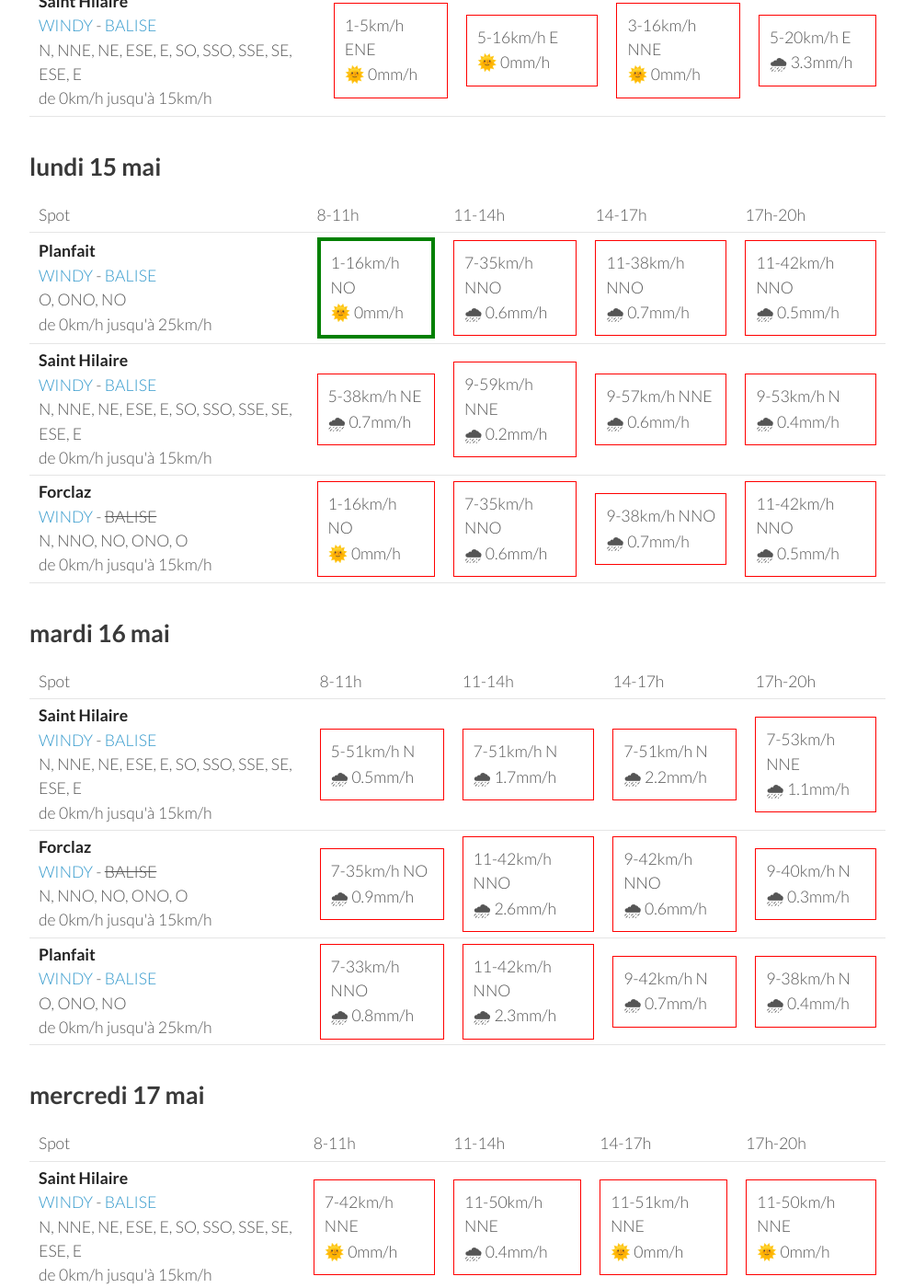
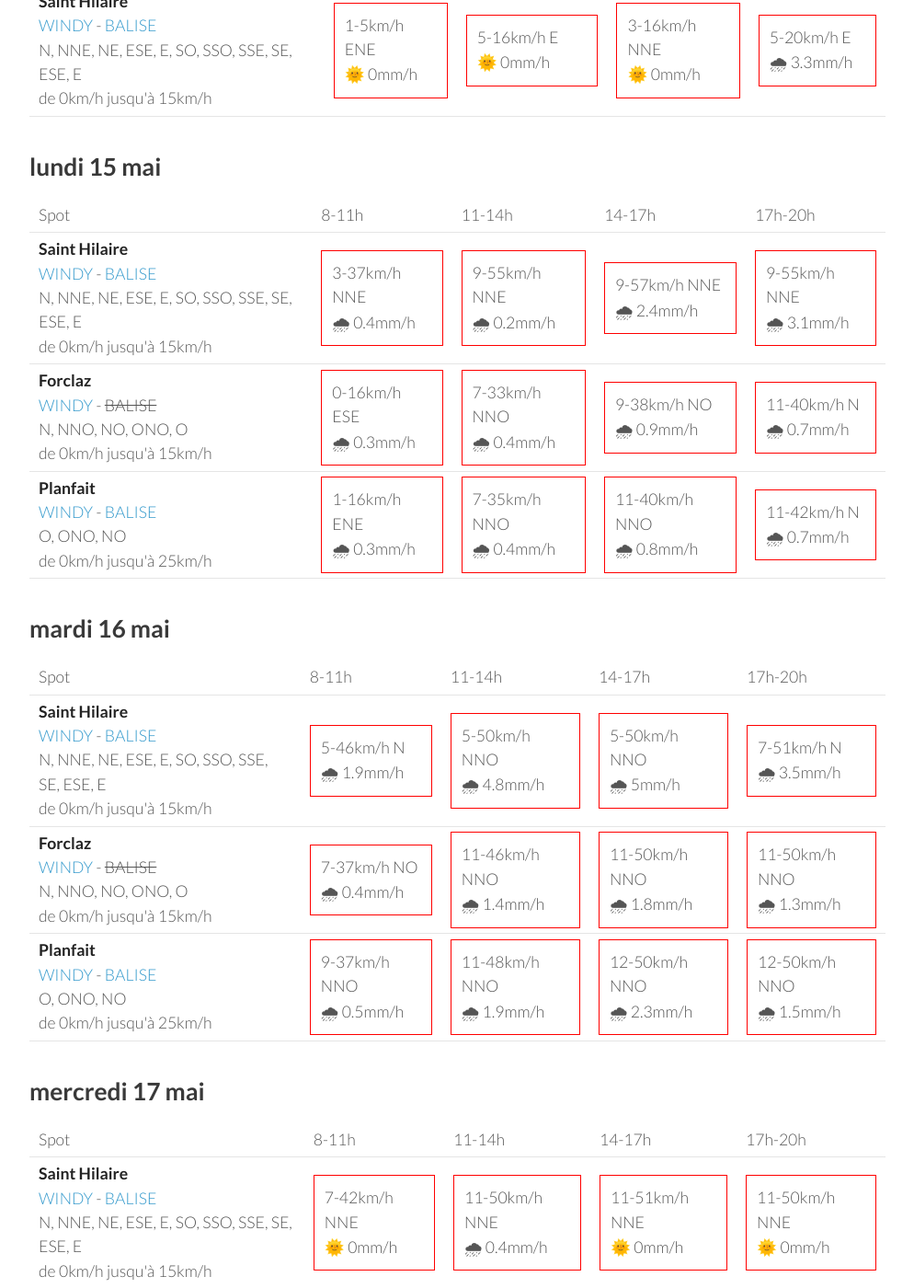
Before and after one commit to parapente-dans-le-nord/parapente-dans-le-nord.github.io, a Jekyll site: the page built from alpes_nord.markdown, in a window 1280 px wide and 1400 px high, scrolled down 1128 px. Shown: the whole window at 92% size, without its empty margins (26-1020 px from the left). Built offline with Jekyll 4.4.1, drawn with Linux system fonts in a browser that asks for light colours; some of the changed text lies outside the part shown.

Commit message:
update index.markdown

```diff
--- a/alpes_nord.markdown
+++ b/alpes_nord.markdown
@@ -111,32 +111,32 @@ page mise à jour le samedi 13 mai 13:26
       <td>17h-20h</td>
     </tr>
 <tr>
-        <td><strong>Planfait</strong><br><a href="https://windy.com/45.853/6.223?45.415,6.223,8">WINDY</a> - <span class=""><a href="https://www.openwindmap.org/PP496">BALISE</a> </span><br> <span class="vent-favorable">O, ONO, NO</span><br><span class="force-vent">de 0km/h jusqu'à 25km/h</span> </td>
-
-            <td><div class="flyable"><p>1-16km/h NO</p><p>🌞 0mm/h</p></div></td>
-            <td><div class="not-flyable"><p>7-35km/h NNO</p><p>🌧 0.6mm/h</p></div></td>
-            <td><div class="not-flyable"><p>11-38km/h NNO</p><p>🌧 0.7mm/h</p></div></td>
-            <td><div class="not-flyable"><p>11-42km/h NNO</p><p>🌧 0.5mm/h</p></div></td>
-
-
-    </tr>
-<tr>
         <td><strong>Saint Hilaire</strong><br><a href="https://windy.com/45.307/5.888?45.087,5.889,9,m:eUFagkX">WINDY</a> - <span class=""><a href="http://www.balisemeteo.com/balise.php?idBalise=61">BALISE</a> </span><br> <span class="vent-favorable">N, NNE, NE, ESE, E, SO, SSO, SSE, SE, ESE, E</span><br><span class="force-vent">de 0km/h jusqu'à 15km/h</span> </td>
 
-            <td><div class="not-flyable"><p>5-38km/h NE</p><p>🌧 0.7mm/h</p></div></td>
-            <td><div class="not-flyable"><p>9-59km/h NNE</p><p>🌧 0.2mm/h</p></div></td>
-            <td><div class="not-flyable"><p>9-57km/h NNE</p><p>🌧 0.6mm/h</p></div></td>
-            <td><div class="not-flyable"><p>9-53km/h N</p><p>🌧 0.4mm/h</p></div></td>
+            <td><div class="not-flyable"><p>3-37km/h NNE</p><p>🌧 0.4mm/h</p></div></td>
+            <td><div class="not-flyable"><p>9-55km/h NNE</p><p>🌧 0.2mm/h</p></div></td>
+            <td><div class="not-flyable"><p>9-57km/h NNE</p><p>🌧 2.4mm/h</p></div></td>
+            <td><div class="not-flyable"><p>9-55km/h NNE</p><p>🌧 3.1mm/h</p></div></td>
 
 
     </tr>
 <tr>
         <td><strong>Forclaz</strong><br><a href="https://windy.com/45.814/6.247?45.375,6.246,8,m:eVwaglz">WINDY</a> - <span class="no-balise"> BALISE </span><br> <span class="vent-favorable">N, NNO, NO, ONO, O</span><br><span class="force-vent">de 0km/h jusqu'à 15km/h</span> </td>
 
-            <td><div class="not-flyable"><p>1-16km/h NO</p><p>🌞 0mm/h</p></div></td>
-            <td><div class="not-flyable"><p>7-35km/h NNO</p><p>🌧 0.6mm/h</p></div></td>
-            <td><div class="not-flyable"><p>9-38km/h NNO</p><p>🌧 0.7mm/h</p></div></td>
-            <td><div class="not-flyable"><p>11-42km/h NNO</p><p>🌧 0.5mm/h</p></div></td>
+            <td><div class="not-flyable"><p>0-16km/h ESE</p><p>🌧 0.3mm/h</p></div></td>
+            <td><div class="not-flyable"><p>7-33km/h NNO</p><p>🌧 0.4mm/h</p></div></td>
+            <td><div class="not-flyable"><p>9-38km/h NO</p><p>🌧 0.9mm/h</p></div></td>
+            <td><div class="not-flyable"><p>11-40km/h N</p><p>🌧 0.7mm/h</p></div></td>
+
+
+    </tr>
+<tr>
+        <td><strong>Planfait</strong><br><a href="https://windy.com/45.853/6.223?45.415,6.223,8">WINDY</a> - <span class=""><a href="https://www.openwindmap.org/PP496">BALISE</a> </span><br> <span class="vent-favorable">O, ONO, NO</span><br><span class="force-vent">de 0km/h jusqu'à 25km/h</span> </td>
+
+            <td><div class="not-flyable"><p>1-16km/h ENE</p><p>🌧 0.3mm/h</p></div></td>
+            <td><div class="not-flyable"><p>7-35km/h NNO</p><p>🌧 0.4mm/h</p></div></td>
+            <td><div class="not-flyable"><p>11-40km/h NNO</p><p>🌧 0.8mm/h</p></div></td>
+            <td><div class="not-flyable"><p>11-42km/h N</p><p>🌧 0.7mm/h</p></div></td>
 
 
     </tr>
@@ -159,30 +159,30 @@ page mise à jour le samedi 13 mai 13:26
 <tr>
         <td><strong>Saint Hilaire</strong><br><a href="https://windy.com/45.307/5.888?45.087,5.889,9,m:eUFagkX">WINDY</a> - <span class=""><a href="http://www.balisemeteo.com/balise.php?idBalise=61">BALISE</a> </span><br> <span class="vent-favorable">N, NNE, NE, ESE, E, SO, SSO, SSE, SE, ESE, E</span><br><span class="force-vent">de 0km/h jusqu'à 15km/h</span> </td>
 
-            <td><div class="not-flyable"><p>5-51km/h N</p><p>🌧 0.5mm/h</p></div></td>
-            <td><div class="not-flyable"><p>7-51km/h N</p><p>🌧 1.7mm/h</p></div></td>
-            <td><div class="not-flyable"><p>7-51km/h N</p><p>🌧 2.2mm/h</p></div></td>
-            <td><div class="not-flyable"><p>7-53km/h NNE</p><p>🌧 1.1mm/h</p></div></td>
+            <td><div class="not-flyable"><p>5-46km/h N</p><p>🌧 1.9mm/h</p></div></td>
+            <td><div class="not-flyable"><p>5-50km/h NNO</p><p>🌧 4.8mm/h</p></div></td>
+            <td><div class="not-flyable"><p>5-50km/h NNO</p><p>🌧 5mm/h</p></div></td>
+            <td><div class="not-flyable"><p>7-51km/h N</p><p>🌧 3.5mm/h</p></div></td>
 
 
     </tr>
 <tr>
         <td><strong>Forclaz</strong><br><a href="https://windy.com/45.814/6.247?45.375,6.246,8,m:eVwaglz">WINDY</a> - <span class="no-balise"> BALISE </span><br> <span class="vent-favorable">N, NNO, NO, ONO, O</span><br><span class="force-vent">de 0km/h jusqu'à 15km/h</span> </td>
 
-            <td><div class="not-flyable"><p>7-35km/h NO</p><p>🌧 0.9mm/h</p></div></td>
-            <td><div class="not-flyable"><p>11-42km/h NNO</p><p>🌧 2.6mm/h</p></div></td>
-            <td><div class="not-flyable"><p>9-42km/h NNO</p><p>🌧 0.6mm/h</p></div></td>
-            <td><div class="not-flyable"><p>9-40km/h N</p><p>🌧 0.3mm/h</p></div></td>
+            <td><div class="not-flyable"><p>7-37km/h NO</p><p>🌧 0.4mm/h</p></div></td>
+            <td><div class="not-flyable"><p>11-46km/h NNO</p><p>🌧 1.4mm/h</p></div></td>
+            <td><div class="not-flyable"><p>11-50km/h NNO</p><p>🌧 1.8mm/h</p></div></td>
+            <td><div class="not-flyable"><p>11-50km/h NNO</p><p>🌧 1.3mm/h</p></div></td>
 
 
     </tr>
 <tr>
         <td><strong>Planfait</strong><br><a href="https://windy.com/45.853/6.223?45.415,6.223,8">WINDY</a> - <span class=""><a href="https://www.openwindmap.org/PP496">BALISE</a> </span><br> <span class="vent-favorable">O, ONO, NO</span><br><span class="force-vent">de 0km/h jusqu'à 25km/h</span> </td>
 
-            <td><div class="not-flyable"><p>7-33km/h NNO</p><p>🌧 0.8mm/h</p></div></td>
-            <td><div class="not-flyable"><p>11-42km/h NNO</p><p>🌧 2.3mm/h</p></div></td>
-            <td><div class="not-flyable"><p>9-42km/h N</p><p>🌧 0.7mm/h</p></div></td>
-            <td><div class="not-flyable"><p>9-38km/h N</p><p>🌧 0.4mm/h</p></div></td>
+            <td><div class="not-flyable"><p>9-37km/h NNO</p><p>🌧 0.5mm/h</p></div></td>
+            <td><div class="not-flyable"><p>11-48km/h NNO</p><p>🌧 1.9mm/h</p></div></td>
+            <td><div class="not-flyable"><p>12-50km/h NNO</p><p>🌧 2.3mm/h</p></div></td>
+            <td><div class="not-flyable"><p>12-50km/h NNO</p><p>🌧 1.5mm/h</p></div></td>
 
 
     </tr>
```
Also changed, not shown: other parts of alpes_nord.markdown (+1 -1 lines).
